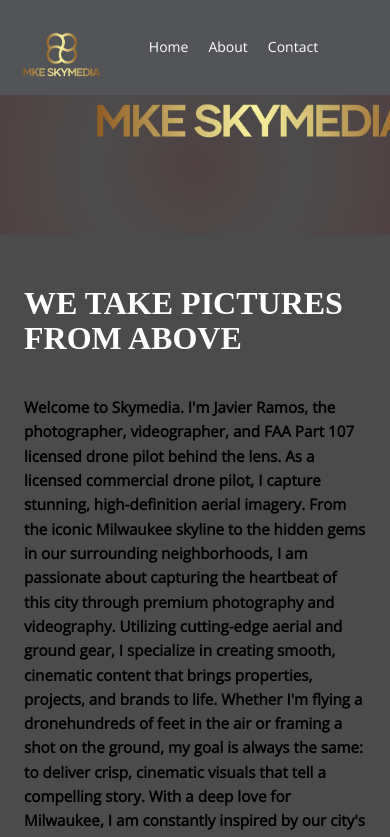
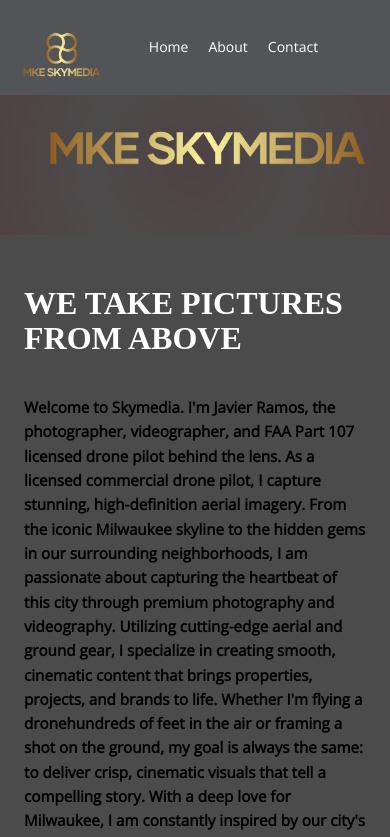
Before and after one commit to Noah-Ram52/MKESkyMedia, a React (Vite) app: page /#/about in a window 390 px wide. Shown: the top 837 px of the page. Built offline with nearby package versions, Linux system fonts and the light colour scheme.

Commit message:
Fixing Image Position Responsive Designs

```diff
--- a/src/components/About/About.css
+++ b/src/components/About/About.css
@@ -84,8 +84,6 @@
     position: relative;
   }
 
-
-
   .about__container {
     flex-direction: column;
   }
@@ -97,6 +95,7 @@
     background-image: url('/src/assets/MKE SKYMEDIA _text_only.png');
     position: relative;
     bottom: 65px;
+    transform: translate(2%,-50%);
   }
 
   .about__text {
@@ -133,6 +132,7 @@
     width: 100%;
     background-image: url('/src/assets/MKE SKYMEDIA _text_only.png');
     bottom: 0;
+    transform: translate(3%,-55%);
   }
 
   .about__text {
```
